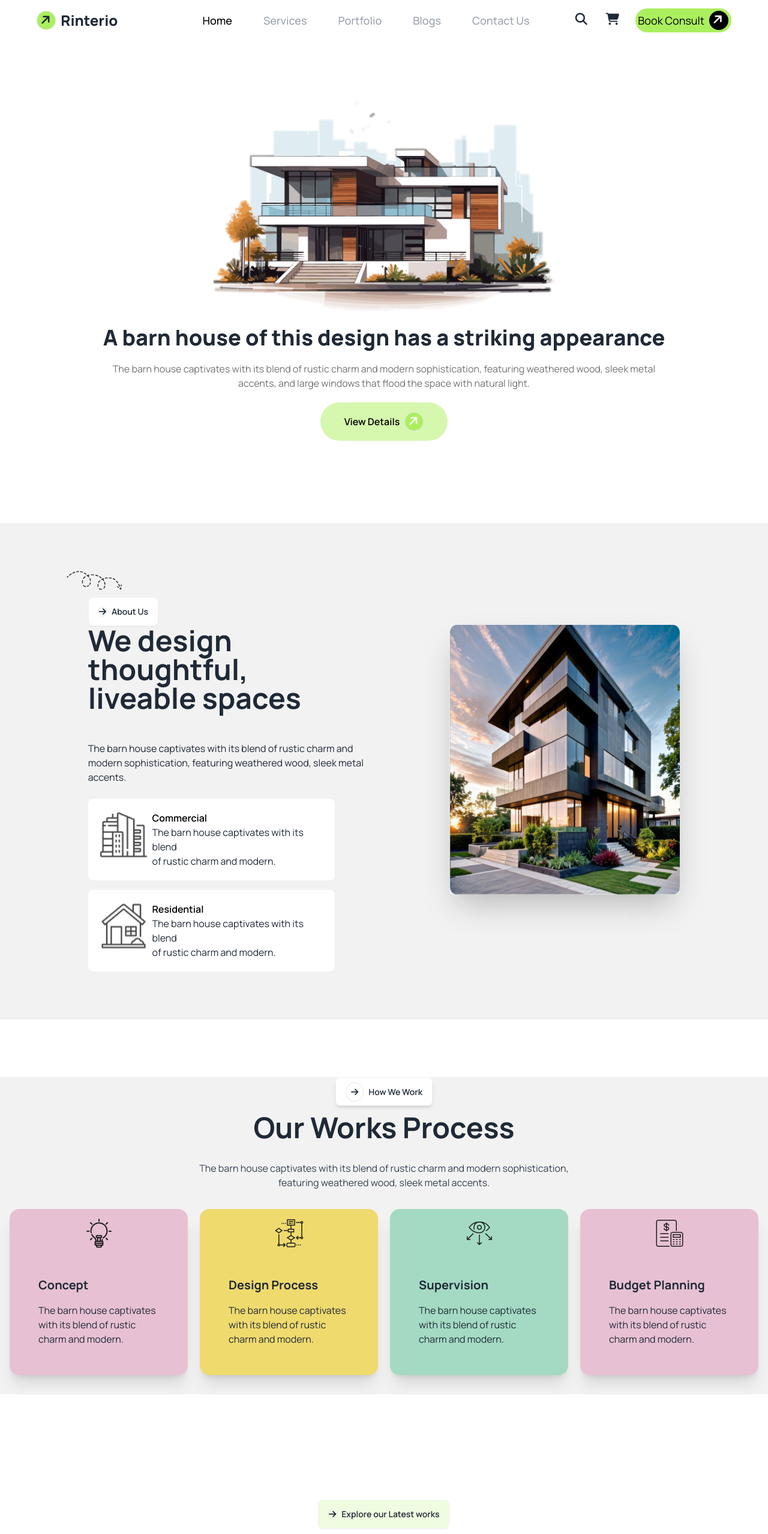
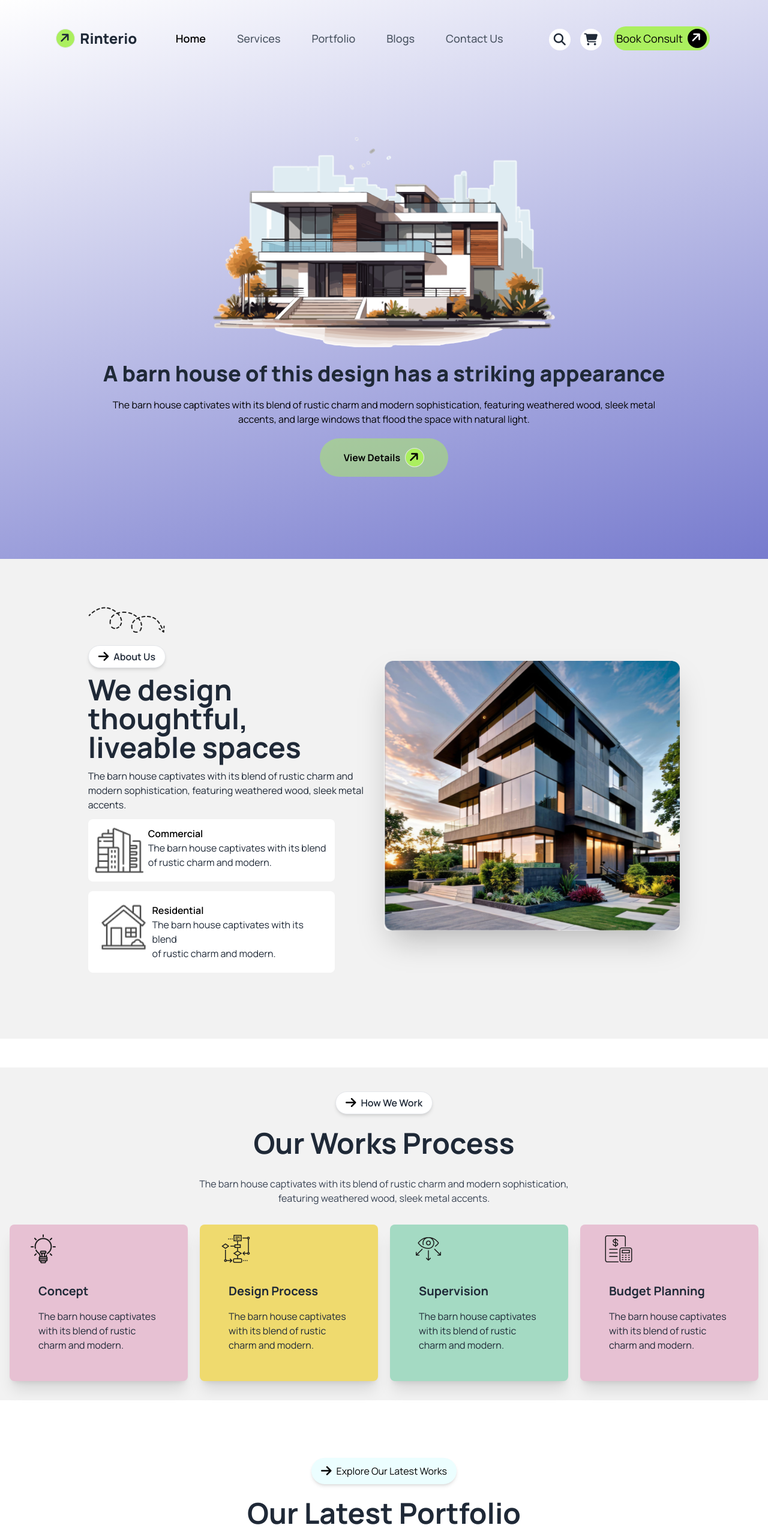
Before and after one commit to ela60/Assignment3-House-Design-Architecture, a plain HTML site: page index.html in a window 1280 px wide. Shown: the part 20-2578 px from the top of the page at 60% size. Drawn offline with nearby package versions, Linux system fonts and the light colour scheme.

Commit message:
Alhamdullilah almost done

```diff
--- a/index.html
+++ b/index.html
@@ -45,7 +45,7 @@
     </script>
     <style>
         .background{
-          background:   linear-gradient(0.00deg, rgb(255, 255, 255),rgba(255, 255, 255, 0) 100%);
+          background:   linear-gradient(-15deg, rgb(119, 123, 206),rgba(154, 132, 189, 0) 100%);
         }
     </style>
 </head>
@@ -55,7 +55,7 @@
     <header class="background">
         <!-- nav bar section start -->
         <nav class="navbar w-11/12 mx-auto bg-transparent">
-            <div class="navbar-start">
+            <div class="navbar-start ml-8">
 
                 <div class="flex gap-2">
                     <i class="fa-solid fa-arrow-right -rotate-45 bg-accent border rounded-full w-8 h-8 text-center text-xl"></i>
@@ -63,41 +63,42 @@
                     <h2 class="text-2xl font-extrabold font">Rinterio</h2>
                 </div>
             </div>
-            <div class="navbar-center mr-12 hidden lg:flex">
+            <div class="navbar-center mr-14 hidden lg:flex">
                 <ul class="menu menu-horizontal px-1 flex items-center gap-5 text-lg font-medium">
-                    <li class="hover:text-primary transition-colors ease-in-out duration-300 text-black">
+                    <li class="hover:text-primary transition-colors ease-in-out duration-300 text-black font-semibold">
                         <a href="#">Home</a>
                     </li>
-                    <li class="hover:text-primary transition-colors ease-in-out duration-300 text-gray-400">
+                    <li class="hover:text-primary transition-colors ease-in-out duration-300 text-gray-600">
                         <a href="#">Services</a>
                     </li>
-                    <li class="hover:text-primary transition-colors ease-in-out duration-300 text-gray-400">
+                    <li class="hover:text-primary transition-colors ease-in-out duration-300 text-gray-600">
                         <a href="#">Portfolio</a>
                     </li>
-                    <li class="hover:text-primary transition-colors ease-in-out duration-300 text-gray-400">
+                    <li class="hover:text-primary transition-colors ease-in-out duration-300 text-gray-600">
                         <a href="#">Blogs</a>
                     </li>
-                    <li class="hover:text-primary transition-colors ease-in-out duration-300 text-gray-400">
+                    <li class="hover:text-primary transition-colors ease-in-out duration-300 text-gray-600">
                         <a href="#">Contact Us</a>
                     </li>
                 </ul>
             </div>
             <div class="navbar-end  items-center  ">
-                <div class="flex gap-5 text-lg ">
+                <div class="flex gap-5 text-lg mr-9">
                     <div class=" md:flex gap-4 items-center mt-1 hidden">
-                    <i class="fa-solid fa-magnifying-glass bg-white rounded-full w-9 h-9 text-center text-xl "></i>
-                    <i class="fa-solid fa-cart-shopping  bg-white rounded-full w-9 h-9 text-center text-xl"></i>
+                        <i class="fa-solid fa-magnifying-glass bg-white rounded-full w-9 h-9 text-center text-xl flex items-center justify-center"></i>
+
+                    <i class="fa-solid fa-cart-shopping  bg-white rounded-full w-9 h-9 text-center text-xl flex items-center justify-center"></i>
                     </div>
                     <div class="">
-                        <button class="bg-accent md:flex items-center hidden justify-center rounded-3xl w-40 h-10 gap-2 p-1 mx-auto">
-                            <h2 class="text-black">Book Consult</h2>
+                        <button class="bg-accent md:flex items-center hidden justify-center rounded-3xl w-40 h-10 gap-2 m-10 mx-auto">
+                            <h2 class="text-black ">Book Consult</h2>
                             <i class="fa-solid fa-arrow-right -rotate-45 bg-black rounded-full w-8 h-8 text-center text-xl text-white"></i>
                         </button>
                     </div>
                 </div>
                 <div class="dropdown">
                     <div tabindex="0" role="button" class="btn btn-ghost lg:hidden bg-primary text-lg">
-                        <i class="fa-solid fa-bars"></i>
+                        <i class="fa-solid fa-bars  bg-white rounded-full w-9 h-9 text-center text-xl flex items-center justify-center"></i>
                     </div>
                     <ul tabindex="0"
                         class="menu menu-sm dropdown-content bg-base-100 rounded-box z-[1] mt-3 w-52 right-0 p-2 shadow text-lg font-medium gap-5">
@@ -122,7 +123,7 @@
         </nav>
 
         <!-- Banner section start -->
-         <section class="bg-no-repeat bg-right-bottom min-h-screen md:flex items-center justify-center px-4 py-6">
+         <section class="bg-no-repeat bg-right-bottom min-h-screen md:flex items-center justify-center px-4 md:py-6">
             <div class="md:flex flex-col items-center">
                 <!-- Image Section -->
                 <img src="assets/banner.png" alt="Banner Image" class=" md:max-w-full h-auto mb-6" />
@@ -131,13 +132,13 @@
                 <h4 class="text-lg sm:text-4xl font-extrabold mb-5 text-center">
                     A barn house of this design has a striking appearance
                 </h4>
-                <p class="text-neutral-500 mb-5 lg:w-3/4  text-center">
+                <p class="text-black mb-5 lg:w-3/4  text-center">
                     The barn house captivates with its blend of rustic charm and modern sophistication, featuring weathered wood, sleek metal accents, and large windows that flood the space with natural light.
                 </p>
                 <div class="flex justify-center pb-10">
-                    <button class="flex items-center gap-2 bg-bannerBtn hover:bg-primary px-10 py-4 rounded-full font-semibold text-black transition-colors duration-300 ease-in-out">
+                    <button class="flex items-center gap-2 bg-bannerBtn hover:bg-primary px-10 py-4 rounded-full font-bold text-black transition-colors duration-300 ease-in-out ">
                         <span>View Details</span>
-                        <i class="fa-solid fa-arrow-right -rotate-45 bg-accent border rounded-full w-8 h-8 text-center text-xl text-white"></i>
+                        <i class="fa-solid fa-arrow-right -rotate-45 bg-accent border rounded-full w-8 h-8 text-center text-xl text-black"></i>
                     </button>
                 </div>
             </div>
@@ -149,27 +150,27 @@
         <!-- We design thoughtful -->
 
         <section class="bg-base-200 md:px-12">
-            <div class="flex flex-col md:grid md:grid-cols-2 min-h-screen w-10/12 mx-auto py-20">
+            <div class="md:grid md:grid-cols-2 min-h-screen w-10/12 mx-auto py-20 px-4 md:px-0">
                 <!-- Left Column -->
-                <div class="flex flex-col items-center md:items-start">
+                <div class="flex flex-col items-center md:items-start mb-4 md:mb-0">
                     <!-- Image -->
                     <div class="mb-3">
-                        <img class="-ml-9 hidden lg:block " src="assets/Vector.png" alt="">
+                        <img class="hidden lg:block" src="assets/Vector.png" alt="">
                     </div>
 
                     <!-- Button -->
-                    <button class="btn bg-white mb-4 md:mb-0">
-                        <i class="fa-solid fa-arrow-right border rounded-full"></i>
+                    <button class="bg-white flex items-center gap-2 px-4 py-1 rounded-full shadow-md text-sm md:text-base mt-2 border border-gray-200 hover:bg-gray-100 font-semibold">
+                        <i class="fa-solid fa-arrow-right text-xl text-black"></i>
                         About Us
                     </button>
 
                     <!-- Heading -->
-                    <h1 class="text-3xl md:text-5xl font-bold text-center md:text-left mb-4 md:mb-6">
+                    <h1 class="text-3xl md:text-5xl font-bold text-center md:text-left mt-3">
                         We design thoughtful,<br> liveable spaces
                     </h1>
 
                     <!-- Paragraph -->
-                    <p class="text-center md:text-left py-4 md:py-6">
+                    <p class="text-center md:text-left py-3">
                         The barn house captivates with its blend of rustic charm and <br>
                         modern sophistication, featuring weathered wood, sleek metal accents.
                     </p>
@@ -177,7 +178,7 @@
                     <!-- Card Containers -->
                     <div class="w-full md:w-10/12">
                         <!-- Card 1 -->
-                        <div class="flex flex-col md:flex-row gap-4 md:gap-2 bg-white p-5 rounded-lg mb-4">
+                        <div class="flex flex-col md:flex-row gap-2 bg-white p-3 rounded-lg mb-4">
                             <img src="assets/commercial.png" alt="" class="w-16 h-16 md:w-20 md:h-20">
                             <div>
                                 <h3 class="font-semibold text-black">Commercial</h3>
@@ -186,7 +187,7 @@
                         </div>
 
                         <!-- Card 2 -->
-                        <div class="flex flex-col md:flex-row gap-4 md:gap-2 bg-white p-5 rounded-lg">
+                        <div class="flex flex-col md:flex-row gap-2 bg-white p-5 rounded-lg">
                             <img src="assets/residential.png" alt="" class="w-16 h-16 md:w-20 md:h-20">
                             <div>
                                 <h3 class="font-semibold text-black">Residential</h3>
@@ -197,115 +198,132 @@
                 </div>
 
                 <!-- Right Column -->
-                <div class=" md:flex justify-center md:justify-end  md:mt-0">
-                    <img src="assets/Rectangle.png" class="max-w-full md:max-w-sm rounded-lg shadow-2xl mt-[90px] h-auto md:h-[450px]" alt="Decorative Image"/>
+                <div class="flex justify-center md:justify-end mt-0 md:mt-0">
+                    <img src="assets/Rectangle.png" class="w-full max-w-md md:max-w-3xl rounded-lg shadow-2xl mt-[90px] h-auto md:h-[450px]" alt="Decorative Image"/>
+                </div>
+            </div>
+
+        </section>
+
+
+         <!-- Our works process -->
+
+         <section class="my-12  bg-base-200">
+            <!-- Button -->
+            <div class="flex justify-center ">
+                <button class="bg-white flex items-center gap-2 px-4 py-1 rounded-full shadow-md text-sm md:text-base mt-10 border border-gray-200 hover:bg-gray-100 font-semibold ">
+                    <i class="fa-solid fa-arrow-right   text-xl text-black"></i>
+                    How We Work
+                </button>
+
+            </div>
+
+            <!-- Heading and Description -->
+            <h3 class="text-3xl md:text-4xl lg:text-5xl font-bold text-center mb-6 md:mb-8 mt-6 px-4">Our Works Process</h3>
+            <p class="text-center text-gray-700 px-4 text-sm md:text-base">
+                The barn house captivates with its blend of rustic charm and modern sophistication,<br> featuring weathered wood, sleek metal accents.
+            </p>
+
+            <!-- Cards -->
+            <div class="grid grid-cols-1 sm:grid-cols-2 lg:grid-cols-4 gap-4 md:gap-5 py-8 px-4">
+                <!-- Card 1 -->
+                <div class="card bg-[#E7C1D3] shadow-xl flex flex-col items-start p-4 rounded-lg">
+                    <figure class="ml-4 flex justify-start ">
+                        <img class="h-auto max-w-full" src="assets/concept.png" alt="Concept Image" />
+                    </figure>
+                    <div class="card-body w-full">
+                        <h2 class="text-lg md:text-xl font-bold mb-2">Concept</h2>
+                        <p class="text-sm md:text-base">The barn house captivates with its blend of rustic charm and modern.</p>
+                    </div>
+                </div>
+
+                <!-- Card 2 -->
+                <div class="card bg-[#EFDA6E] shadow-xl flex flex-col items-start p-4 rounded-lg">
+                    <figure class="ml-5 flex justify-start ">
+                        <img class="h-auto max-w-full" src="assets/flow-chart.png" alt="Design Process" />
+                    </figure>
+                    <div class="card-body w-full">
+                        <h2 class="text-lg md:text-xl font-bold mb-2">Design Process</h2>
+                        <p class="text-sm md:text-base">The barn house captivates with its blend of rustic charm and modern.</p>
+                    </div>
+                </div>
+
+                <!-- Card 3 -->
+                <div class="card bg-[#A4DAC3] shadow-xl flex flex-col items-start p-4 rounded-lg">
+                    <figure class="ml-6 flex justify-start ">
+                        <img class="h-auto max-w-full" src="assets/vision.png" alt="Supervision" />
+                    </figure>
+                    <div class="card-body w-full">
+                        <h2 class="text-lg md:text-xl font-bold mb-2">Supervision</h2>
+                        <p class="text-sm md:text-base">The barn house captivates with its blend of rustic charm and modern.</p>
+                    </div>
+                </div>
+
+                <!-- Card 4 -->
+                <div class="card bg-[#E7C1D3] shadow-xl flex flex-col items-start p-4 rounded-lg">
+                    <figure class="ml-6 flex justify-start ">
+                        <img class="h-auto max-w-full" src="assets/budget-planning.png" alt="Budget Planning" />
+                    </figure>
+                    <div class="card-body w-full">
+                        <h2 class="text-lg md:text-xl font-bold mb-2">Budget Planning</h2>
+                        <p class="text-sm md:text-base">The barn house captivates with its blend of rustic charm and modern.</p>
+                    </div>
                 </div>
             </div>
         </section>
 
 
-         <!-- Our works process -->
+          <!-- Our latest Portfolio -->
+           <section class="bg-white my-24  ">
+            <div class="flex justify-center mt-8 mb-6">
+                <button class="bg-cyan-50 flex items-center gap-2 px-4 py-2 rounded-full shadow-md text-sm md:text-base text-black ">
+                    <i class="fa-solid fa-arrow-right text-xl text-black"></i>
+                    Explore Our Latest Works
+                </button>
 
-         <section class="my-24 bg-base-200">
-            <!-- Button -->
-            <div class="flex justify-center mb-3">
-                <button class="btn bg-white flex items-center gap-2 px-4 py-2 rounded-lg shadow-md">
-                    <i class="fa-solid fa-arrow-right border rounded-full p-2"></i>
-                    How We Work
-                </button>
+
             </div>
 
-            <!-- Heading and Description -->
-            <h3 class="text-4xl md:text-5xl font-bold text-center mb-8 px-4">Our Works Process</h3>
-            <p class="text-center text-gray-700 px-4">
-                The barn house captivates with its blend of rustic charm and modern sophistication,<br> featuring weathered wood, sleek metal accents.
-            </p>
-
-            <!-- Cards -->
-            <div class="grid grid-cols-1 md:grid-cols-2 lg:grid-cols-4 gap-5 py-8 px-4">
-                <!-- Card 1 -->
-                <div class="card bg-[#E7C1D3] shadow-xl flex flex-col items-start p-4">
-                    <figure class="w-full flex justify-start mb-4">
-                        <img class="h-auto max-w-full" src="assets/concept.png" alt="Concept Image" />
-                    </figure>
-                    <div class="card-body w-full">
-                        <h2 class="text-xl font-bold mb-2">Concept</h2>
-                        <p>The barn house captivates with its blend of rustic charm and modern.</p>
-                    </div>
-                </div>
-
-                <!-- Card 2 -->
-                <div class="card bg-[#EFDA6E] shadow-xl flex flex-col items-start p-4">
-                    <figure class="w-full flex justify-start mb-4">
-                        <img class="h-auto max-w-full" src="assets/flow-chart.png" alt="Design Process" />
-                    </figure>
-                    <div class="card-body w-full">
-                        <h2 class="text-xl font-bold mb-2">Design Process</h2>
-                        <p>The barn house captivates with its blend of rustic charm and modern.</p>
-                    </div>
-                </div>
-
-                <!-- Card 3 -->
-                <div class="card bg-[#A4DAC3] shadow-xl flex flex-col items-start p-4">
-                    <figure class="w-full flex justify-start mb-4">
-                        <img class="h-auto max-w-full" src="assets/vision.png" alt="Supervision" />
-                    </figure>
-                    <div class="card-body w-full">
-                        <h2 class="text-xl font-bold mb-2">Supervision</h2>
-                        <p>The barn house captivates with its blend of rustic charm and modern.</p>
-                    </div>
-                </div>
-
-                <!-- Card 4 -->
-                <div class="card bg-[#E7C1D3] shadow-xl flex flex-col items-start p-4">
-                    <figure class="w-full flex justify-start mb-4">
-                        <img class="h-auto max-w-full" src="assets/budget-planning.png" alt="Budget Planning" />
-                    </figure>
-                    <div class="card-body w-full">
-                        <h2 class="text-xl font-bold mb-2">Budget Planning</h2>
-                        <p>The barn house captivates with its blend of rustic charm and modern.</p>
-                    </div>
-                </div>
-            </div>
-        </section>
-
-          <!-- Our latest Portfolio -->
-           <section class="bg-white my-24  ">
-            <button class="btn bg-[#ABEF5F33] ml-[530px] mb-3 mt-20 ">
-                <i class="fa-solid fa-arrow-right border rounded-full "></i>
-                Explore our Latest works</button>
             <h3 class="text-5xl font-bold text-center mb-8">Our Latest Portfolio</h3>
             <p class="text-center text-gray">The barn house captivates with its blend of rustic charm and modern sophistication,<br> featuring weathered wood, sleek metal accents.</p>
 
             <!-- cards part-1 -->
             <div class=" md:grid-cols-2 lg:grid-cols-2 gap-5 py-8 px-24">
-                <!-- Card 1 -->
-                <div class="grid grid-cols-1 md:grid-cols-2 gap-4 p-4 mx-5">
-                    <!-- Main Content Section with Image and Text -->
-                    <div class="flex flex-col md:flex-row shadow-xl border border-gray-200 rounded-lg overflow-hidden">
-                        <!-- Image Section -->
+
+                  <!-- card-1 -->
+                  <div class="grid grid-cols-1 md:grid-cols-4 gap-4 p-4">
+
+                    <!-- Text and Image Section -->
+                    <div class="col-span-2 flex items-stretch rounded-lg">
+                        <div class="flex flex-col md:flex-row shadow-xl border border-gray-200 rounded-lg overflow-hidden w-full">
+                            <!-- Image in Text and Image Section -->
                             <div class="flex-1 flex items-center justify-center">
-                            <img class="w-full h-full object-cover" src="assets/img1.png" alt="Commercial Image">
+                                <img class="w-full h-full object-cover" src="assets/img1.png" alt="Commercial Property 2"/>
                             </div>
-                        <!-- Text Section -->
+                            <!-- Text in Text and Image Section -->
                             <div class="flex-1 flex flex-col p-4">
-                            <div class="flex-grow">
                                 <h2 class="text-xl font-bold mb-2">Commercial</h2>
-                                <p class="text-gray-700 mb-4">
+                                <p class="text-gray-700 mb-4 flex-grow">
                                     The barn house captivates with its blend of rustic charm and modern. The barn house captivates with its blend of rustic charm and modern.
                                 </p>
-                            </div>
                                 <button class="flex gap-2 items-center hover:bg-primary px-10 py-4 rounded-full font-semibold text-black transition-colors duration-300 ease-in-out">
                                     <span>View Details</span>
                                     <i class="fa-solid fa-arrow-right -rotate-45 bg-accent border rounded-full w-8 h-8 text-center text-xl"></i>
                                 </button>
                             </div>
                         </div>
+                    </div>
+                     <!-- Image 2 -->
+                     <div class="  flex items-center justify-center rounded-lg">
+                        <img class="w-full h-full object-cover" src="assets/img2.png" alt="Image 3"/>
+                    </div>
 
-                    <!-- Additional Image Section -->
-                    <div class="flex items-center justify-center shadow-xl border border-gray-200 rounded-lg overflow-hidden">
-                        <img class="w-full h-full object-cover" src="assets/img2.png" alt="Additional Image">
+                    <!-- Image 5 -->
+                    <div class="flex items-center justify-center rounded-lg">
+                        <img class="w-full h-full object-cover block lg:hidden" src="assets/img5.png" alt="Image 5"/>
                     </div>
+
+
                 </div>
 
                 <!-- Card 2 -->
@@ -546,8 +564,8 @@
     <footer class="bg-[#1C1C1C] text-white text-center p-4 md:p-10">
         <div class="w-11/12 mx-auto py-4 md:py-10">
             <!-- Logo and Description Section -->
-            <aside class=" mb-8">
-                <div class="flex flex-col md:flex-row justify-center items-center gap-4 mb-4">
+            <aside class="mb-8">
+                <div class="flex flex-row justify-center items-center gap-4 mb-4">
                     <i class="fa-solid fa-arrow-right -rotate-45 bg-accent border rounded-full w-8 h-8 text-center text-xl"></i>
                     <h2 class="text-xl md:text-2xl font-extrabold">Rinterio</h2>
                 </div>
@@ -557,11 +575,13 @@
             </aside>
             <!-- Navigation Links -->
             <nav class="mb-6 md:mb-8">
-                <a href="#" class="link link-hover mx-2 text-sm md:text-base">Home</a>
-                <a href="#" class="link link-hover mx-2 text-sm md:text-base">Service</a>
-                <a href="#" class="link link-hover mx-2 text-sm md:text-base">Portfolio</a>
-                <a href="#" class="link link-hover mx-2 text-sm md:text-base">Blogs</a>
-                <a href="#" class="link link-hover mx-2 text-sm md:text-base">Contact Us</a>
+                <div class="flex flex-col md:flex-row items-center justify-center">
+                    <a href="#" class="link link-hover mx-2 text-sm md:text-base mb-2 md:mb-0">Home</a>
+                    <a href="#" class="link link-hover mx-2 text-sm md:text-base mb-2 md:mb-0">Service</a>
+                    <a href="#" class="link link-hover mx-2 text-sm md:text-base mb-2 md:mb-0">Portfolio</a>
+                    <a href="#" class="link link-hover mx-2 text-sm md:text-base mb-2 md:mb-0">Blogs</a>
+                    <a href="#" class="link link-hover mx-2 text-sm md:text-base mb-2 md:mb-0">Contact Us</a>
+                </div>
             </nav>
             <!-- Book Consult Button -->
             <button class="bg-accent flex items-center justify-center rounded-3xl w-32 md:w-40 h-10 gap-2 p-1 mx-auto">
@@ -571,6 +591,7 @@
         </div>
     </footer>
 
+
 </body>
 
 </html>
```
Lines whose indentation alone changed are shown as unchanged.
